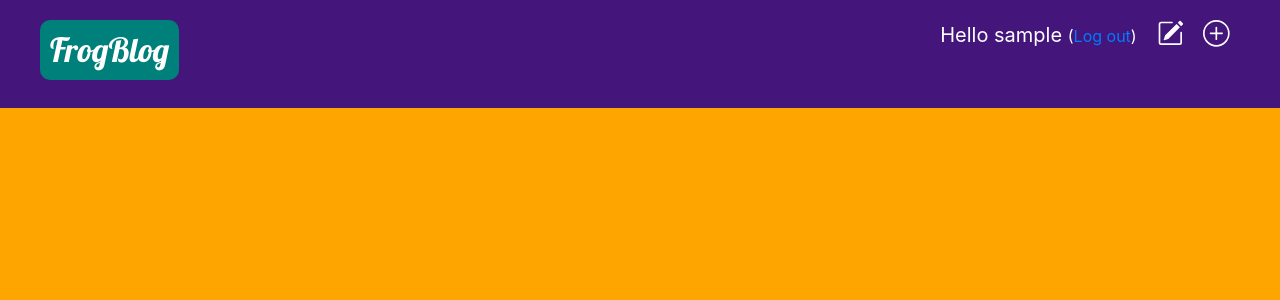
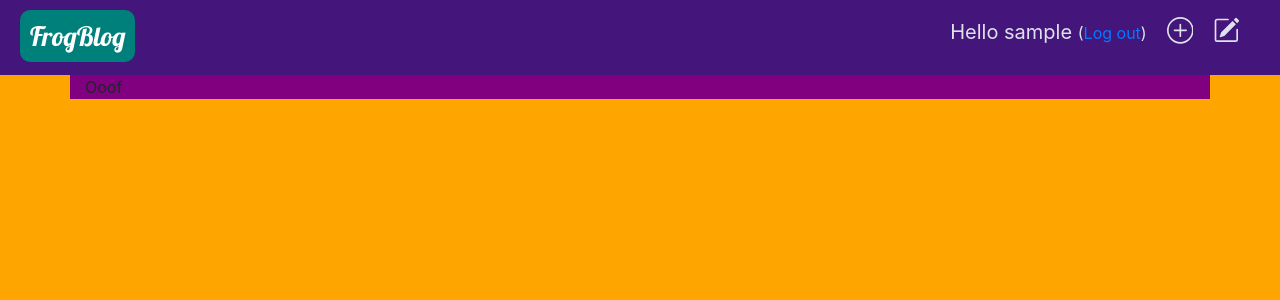
Before and after one commit to DanNguyen8189/my-first-blog, a Django app: page / in a window 1280 px wide. Shown: the top 300 px of the page. Run offline with Django 3.2, Linux system fonts and the light colour scheme; the visitor is signed in with stand-in values (Sample User, id 1); data that the repository does not hold is empty; some libraries are stand-ins or nearby versions.

Commit message:
format edits

```diff
--- a/blog/static/css/blog.css
+++ b/blog/static/css/blog.css
@@ -6,12 +6,15 @@ h1 a, h2 a {
 .page-header {
     background-color: rgb(68, 21, 122);
     margin-top: 0;
-    padding: 20px 30px 20px 40px;
+    padding: 10px 20px 5px 20px;
+    display: flex;
+    justify-content: space-between;
+    align-items: center;
 }
 
 .page-header h1, .page-header h1 a, .page-header h1 a:visited, .page-header h1 a:active {
     color: #ffffff;
-    font-size: 25pt;
+    font-size: 20pt;
     text-decoration: none;
 }
 
@@ -22,11 +25,21 @@ h1 a, h2 a {
     padding: 10px;
 }
 
+.page-header .right-block {
+    display: flex;
+    justify-content: flex-end;
+}
+
 body {
     background-color: orange;
 }
+
 .container {
     background-color: white;
+}
+
+.test {
+    background-color: purple;
 }
 h1, h2, h3, h4 {
     font-family: 'Lobster', cursive;
@@ -49,7 +62,7 @@ h2 {
 }
 
 .top-menu {
-    color: #ffffff;
+    color: #dee3eb;
     float: right;
     font-size: 20pt;
     margin-right: 20px;
@@ -60,7 +73,10 @@ h2 {
 }
 
 .post {
-    margin-bottom: 70px;
+    margin-bottom: 10px;
+    padding: 20px 50px;
+    background-color: brown;
+    border-radius: 5px;
 }
 
 .post h2 a, .post h2 a:visited {
--- a/blog/templates/blog/base.html
+++ b/blog/templates/blog/base.html
@@ -10,7 +10,10 @@
     </head>
     <body>
         <div class="page-header">
+            <h1><a href="/">FrogBlog</a></h1>
+            <div class="right-block">
             {% if user.is_authenticated %}
+                <p class="top-menu">Hello {{ user.username }} <small>(<a href="{% url 'logout' %}">Log out</a>)</small></p>
                 <!--the urls below refer to the ones in urls.py files!-->
                 <a href="{% url 'post_new' %}" class="top-menu"><svg width="1em" height="1em" viewBox="0 0 16 16" class="bi bi-plus-circle" fill="currentColor" xmlns="http://www.w3.org/2000/svg">
                     <path fill-rule="evenodd" d="M8 15A7 7 0 1 0 8 1a7 7 0 0 0 0 14zm0 1A8 8 0 1 0 8 0a8 8 0 0 0 0 16z"/>
@@ -20,16 +23,20 @@
                     <path d="M15.502 1.94a.5.5 0 0 1 0 .706L14.459 3.69l-2-2L13.502.646a.5.5 0 0 1 .707 0l1.293 1.293zm-1.75 2.456l-2-2L4.939 9.21a.5.5 0 0 0-.121.196l-.805 2.414a.25.25 0 0 0 .316.316l2.414-.805a.5.5 0 0 0 .196-.12l6.813-6.814z"/>
                     <path fill-rule="evenodd" d="M1 13.5A1.5 1.5 0 0 0 2.5 15h11a1.5 1.5 0 0 0 1.5-1.5v-6a.5.5 0 0 0-1 0v6a.5.5 0 0 1-.5.5h-11a.5.5 0 0 1-.5-.5v-11a.5.5 0 0 1 .5-.5H9a.5.5 0 0 0 0-1H2.5A1.5 1.5 0 0 0 1 2.5v11z"/>
                   </svg></a>
-                <p class="top-menu">Hello {{ user.username }} <small>(<a href="{% url 'logout' %}">Log out</a>)</small></p>
             {% else %}
-                <a href="{% url 'login' %}" class="top-menu"><span class="glyphicon glyphicon-lock"></span></a>
                 <p class="top-menu"><a href="{% url 'login' %}">Log In</a></p>
+                <a href="{% url 'login' %}" class="top-menu"><svg width="1em" height="1em" viewBox="0 0 16 16" class="bi bi-person-fill" fill="currentColor" xmlns="http://www.w3.org/2000/svg">
+                    <path fill-rule="evenodd" d="M3 14s-1 0-1-1 1-4 6-4 6 3 6 4-1 1-1 1H3zm5-6a3 3 0 1 0 0-6 3 3 0 0 0 0 6z"/>
+                  </svg></a>
             {% endif %}
-            <h1><a href="/">FrogBlog</a></h1>
+            </div>
+        </div>
+        <div class='test container'>
+            <p>Ooof</p>
         </div>
         <div class="content container">
             <div class="row">
-                <div class="col-md-8">
+                <div class="col-md-12">
                 {% block content %}
                 {% endblock %}
                 </div>
--- a/blog/templates/blog/post_list.html
+++ b/blog/templates/blog/post_list.html
@@ -1,7 +1,10 @@
 {% extends 'blog/base.html' %}
 {% block content %}
     {% for post in posts %}
-        <div class="post">
+        <div class="post container">
+            <div class="username">
+                {{ post.author }}
+            </div>
             <div class="date">
                 {{ post.published_date }}
             </div>
@@ -11,9 +14,18 @@
             post_detail part means that Django will be expecting a URL in blog/urls.py
             with name=post_detail
             pk is for primary key, unique identifier for each post-->
-            <p>{{ post.text|linebreaksbr }}</p>
-            <a class="btn btn-default" href="{% url 'add_comment_to_post' pk=post.pk %}">Add comment</a>
-            <a href="{% url 'post_detail' pk=post.pk %}">Comments: {{ post.approved_comments.count }}</a>
+            <!--<p>{{ post.text|linebreaksbr }}</p>-->
+            <!--<a class="btn btn-default" href="{% url 'add_comment_to_post' pk=post.pk %}">Add comment</a>-->
+            <a href="{% url 'post_detail' pk=post.pk %}">
+                <svg width="1em" height="1em" viewBox="0 0 16 16" class="bi bi-chat" fill="currentColor" xmlns="http://www.w3.org/2000/svg">
+                <path fill-rule="evenodd" d="M2.678 11.894a1 1 0 0 1 .287.801 10.97 10.97 0 0 1-.398 2c1.395-.323 2.247-.697 2.634-.893a1 1 0 0 1 .71-.074A8.06 8.06 0 0 0 8 14c3.996 0 7-2.807 7-6 0-3.192-3.004-6-7-6S1 4.808 1 8c0 1.468.617 2.83 1.678 3.894zm-.493 3.905a21.682 21.682 0 0 1-.713.129c-.2.032-.352-.176-.273-.362a9.68 9.68 0 0 0 .244-.637l.003-.01c.248-.72.45-1.548.524-2.319C.743 11.37 0 9.76 0 8c0-3.866 3.582-7 8-7s8 3.134 8 7-3.582 7-8 7a9.06 9.06 0 0 1-2.347-.306c-.52.263-1.639.742-3.468 1.105z"/>
+              </svg>
+              {% if post.approved_comments.count > 0 %}
+              {{ post.approved_comments.count }} comments
+              {% else %}
+              Add comment
+              {% endif %}
+            </a>
         </div>
     {% endfor %}
 {% endblock %}
```
Also changed, not shown: README.txt (added).
